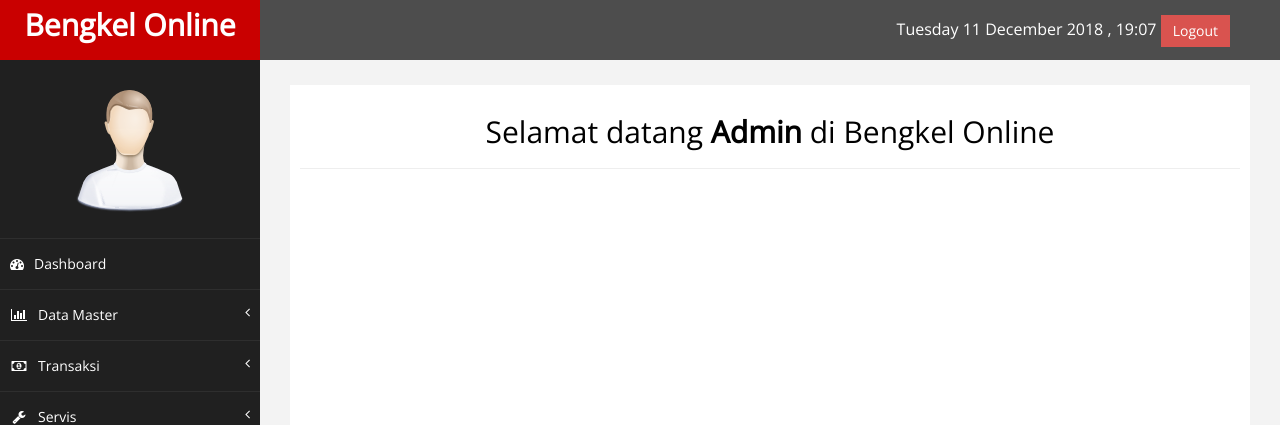
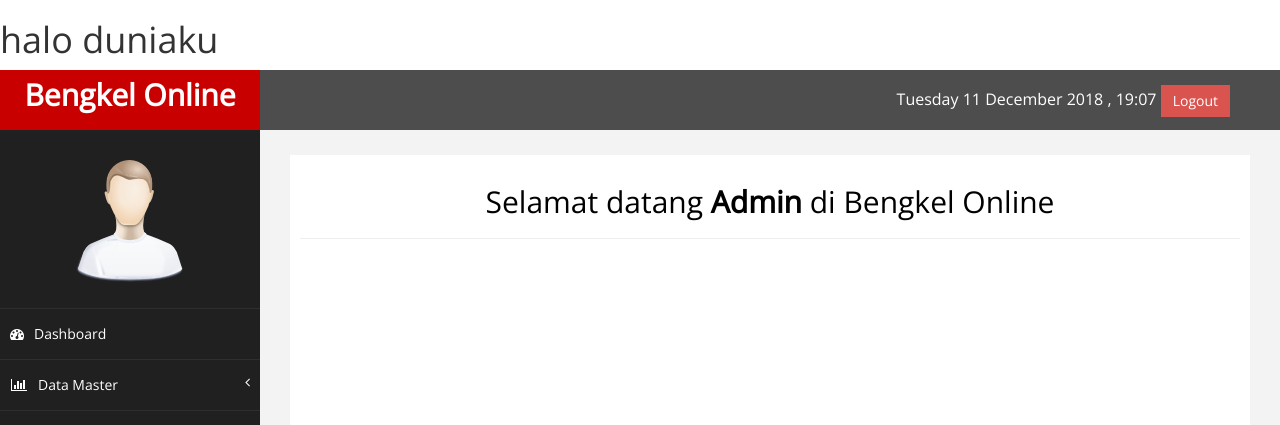
Before and after one commit to diskisandis/web, a PHP site: page /index.php in a window 1280 px wide. Shown: the top 425 px of the page. Run offline with PHP 8.4, Linux system fonts and the light colour scheme.

Commit message:
tambah tag h1
judul halo duniaku

```diff
--- a/admin-2/index.php
+++ b/admin-2/index.php
@@ -21,6 +21,7 @@
 </head>
 
 <body>
+<h1>halo duniaku</h1>
     <div id="wrapper">
         <nav class="navbar navbar-default navbar-cls-top " role="navigation" style="margin-bottom: 0">
             <div class="navbar-header">
```
